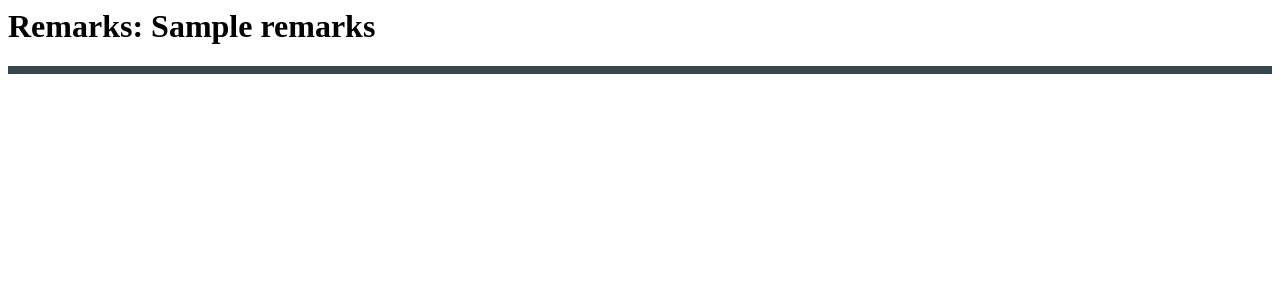
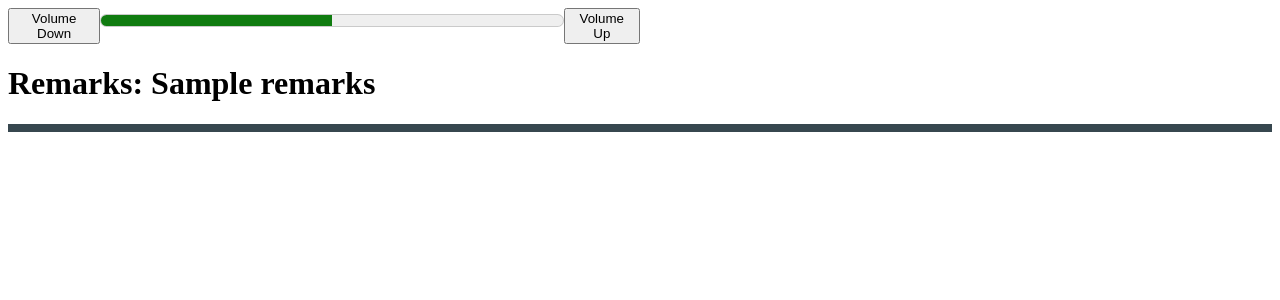
Before and after one commit to ShaileshAdhikari/heroku-youtube-api, a Flask app: template templates/frame.html in a window 1280 px wide. Shown: the top 300 px of the page. Run offline with Flask 2, Linux system fonts and the light colour scheme; the template is opened without the code that fills it: most values are stand-ins (such as "Sample title", 1, 10 or a date in 2020); some libraries are stand-ins or nearby versions.

Commit message:
volume control system

```diff
--- a/static/mainscript.js
+++ b/static/mainscript.js
@@ -26,7 +26,7 @@ function onYouTubeIframeAPIReady() {
 // 4. The API will call this function when the video player is ready.
 function onPlayerReady(event) {
     document.getElementById('existing-iframe').style.borderColor = '#FF6D00';
-    console.log('Player Started')
+    console.log('Player Started',player)
 }
 
 function stopVideo() {
@@ -79,3 +79,14 @@ function onPlayerStateChange(event) {
         })
     }
 }
+
+// Volume Control
+function VolumeUp() {
+    player.setVolume(player.getVolume() + 5);
+    document.getElementById('volume-meter').value = player.getVolume();
+}
+
+function VolumeDown() {
+    player.setVolume(player.getVolume() - 5);
+    document.getElementById('volume-meter').value = player.getVolume();
+}
--- a/templates/frame.html
+++ b/templates/frame.html
@@ -1,8 +1,22 @@
 {% extends "base.html" %}
 {% block content %}
+    <div style="display: flex;width: 50%">
+        <button id="volume-down" onclick="VolumeDown()">Volume Down</button>
+        <meter id="volume-meter" min="0" low="10" value="50" high="90" max="100"></meter>
+        <button id="volume-up" onclick="VolumeUp()">Volume Up</button>
+    </div>
+
     <h1 id="remarks-h1"> Remarks: {{ remarks }}</h1>
     <!-- 1. The <iframe> (and video player) will replace this <div> tag. -->
     <div id = 'existing-iframe'
          style="border: solid 4px #37474F">
     </div>
+    <style>
+        #volume-meter {
+          margin: 0 auto;
+          width: 500px;
+          height: 25px;
+          display: block;
+        }
+</style>
 {% endblock %}
```
